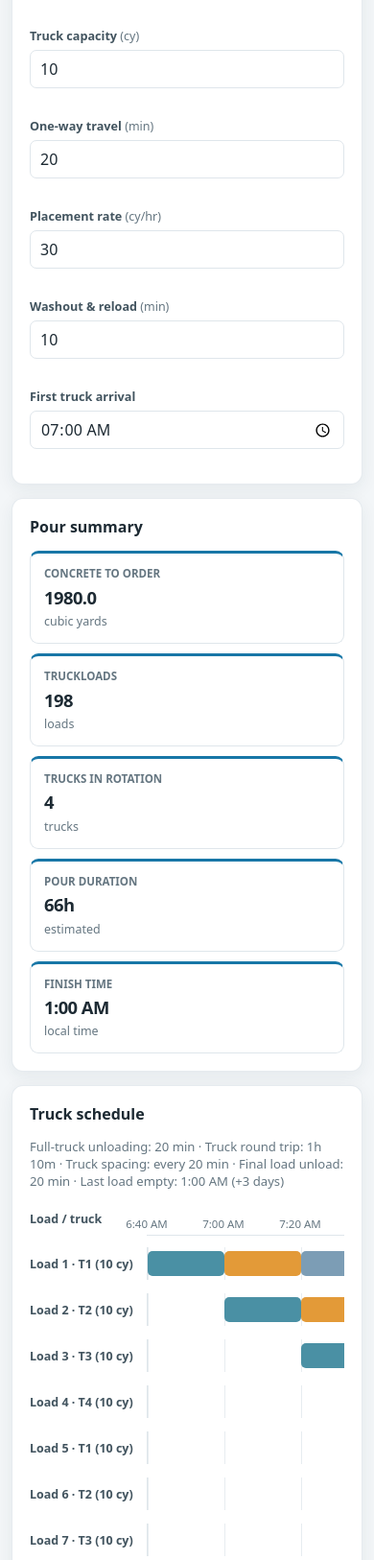
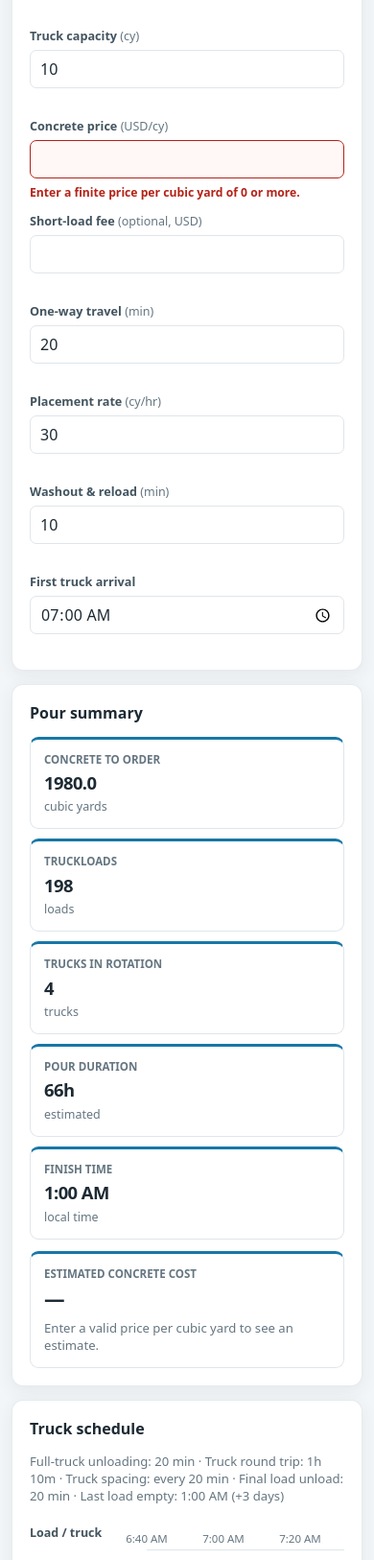
Before and after one commit to OwenAlvord/Concrete-pour-planner, a plain HTML site: page index.html in a window 390 px wide. Shown: the part 996-2622 px from the top of the page at 96% size. Drawn offline with nearby package versions, Linux system fonts and the light colour scheme.

Commit message:
Add Feature 1 - Concrete cost estimator

```diff
--- a/index.html
+++ b/index.html
@@ -252,6 +252,24 @@
       margin-top: 7px;
       color: var(--muted);
       font-size: 0.78rem;
+    }
+
+    .cost-summary-card {
+      display: block;
+      margin-top: 12px;
+    }
+
+    .cost-summary-card .summary-value {
+      font-size: clamp(1.35rem, 2vw, 1.8rem);
+    }
+
+    .cost-breakdown {
+      display: flex;
+      flex-wrap: wrap;
+      gap: 6px 18px;
+      margin-top: 10px;
+      color: var(--muted);
+      font-size: 0.82rem;
     }
 
     .timeline {
@@ -516,6 +534,16 @@
               <span class="field-error" id="capacity-error" aria-live="polite"></span>
             </div>
             <div class="input-field">
+              <label for="price-per-cy">Concrete price <span class="unit">(USD/cy)</span></label>
+              <input id="price-per-cy" type="number" min="0" step="any" inputmode="decimal">
+              <span class="field-error" id="price-per-cy-error" aria-live="polite"></span>
+            </div>
+            <div class="input-field">
+              <label for="short-load-fee">Short-load fee <span class="unit">(optional, USD)</span></label>
+              <input id="short-load-fee" type="number" min="0" step="any" inputmode="decimal">
+              <span class="field-error" id="short-load-fee-error" aria-live="polite"></span>
+            </div>
+            <div class="input-field">
               <label for="travel">One-way travel <span class="unit">(min)</span></label>
               <input id="travel" type="number" value="20" min="0" step="any">
               <span class="field-error" id="travel-error" aria-live="polite"></span>
@@ -571,6 +599,13 @@
               <span class="summary-unit">local time</span>
             </article>
           </div>
+          <article class="summary-card cost-summary-card" aria-live="polite" aria-label="Concrete cost estimate">
+            <span class="summary-label">Estimated concrete cost</span>
+            <strong class="summary-value" id="cost-total-value">—</strong>
+            <div class="cost-breakdown" id="cost-breakdown">
+              <span>Enter a price per cubic yard to see an estimate.</span>
+            </div>
+          </article>
         </div>
       </section>
 
@@ -647,6 +682,8 @@
       const placementInput = document.getElementById('placement');
       const washoutInput = document.getElementById('washout');
       const arrivalInput = document.getElementById('arrival');
+      const pricePerCyInput = document.getElementById('price-per-cy');
+      const shortLoadFeeInput = document.getElementById('short-load-fee');
 
       let mode = 'draw';
       let drawing = false;
@@ -657,6 +694,7 @@
       let completedMarkers = [];
       let typedPolygon = null;
       let currentSlabArea = null;
+      let currentCostCalculation = null;
 
       function setHint(text) {
         hint.textContent = text;
@@ -911,6 +949,67 @@
         document.getElementById('order-box').textContent = 'Correct invalid inputs to generate the order.';
         document.getElementById('copy-order-button').disabled = true;
         document.getElementById('copy-status').textContent = '';
+        document.getElementById('cost-total-value').textContent = '—';
+        document.getElementById('cost-breakdown').textContent = 'Enter valid slab and pour inputs to estimate cost.';
+        currentCostCalculation = null;
+      }
+
+      function formatCurrency(amount) {
+        return new Intl.NumberFormat('en-US', {
+          style: 'currency',
+          currency: 'USD',
+          minimumFractionDigits: 0,
+          maximumFractionDigits: 2
+        }).format(amount);
+      }
+
+      function updateCostEstimate(calculation) {
+        const pricePerCy = validNumber(pricePerCyInput);
+        const feeValue = shortLoadFeeInput.value.trim() === '' ? 0 : validNumber(shortLoadFeeInput);
+        const priceValid = pricePerCy !== null && pricePerCy >= 0;
+        const feeValid = feeValue !== null && feeValue >= 0;
+        const priceError = document.getElementById('price-per-cy-error');
+        const feeError = document.getElementById('short-load-fee-error');
+
+        setFieldError(pricePerCyInput, priceError, priceValid,
+          'Enter a finite price per cubic yard of 0 or more.');
+        setFieldError(shortLoadFeeInput, feeError, feeValid,
+          'Enter a finite fee of 0 or more, or leave it blank.');
+
+        const totalElement = document.getElementById('cost-total-value');
+        const breakdown = document.getElementById('cost-breakdown');
+        if (!priceValid || !feeValid || !calculation) {
+          totalElement.textContent = '—';
+          if (!priceValid) {
+            breakdown.textContent = 'Enter a valid price per cubic yard to see an estimate.';
+          } else if (!feeValid) {
+            breakdown.textContent = 'Correct the short-load fee to see an estimate.';
+          } else {
+            breakdown.textContent = 'Enter valid slab and pour inputs to estimate cost.';
+          }
+          return;
+        }
+
+        const concreteCost = calculation.orderedVolume * pricePerCy;
+        const isShortLoad = calculation.finalLoadSize <
+          calculation.capacity - Math.max(Math.abs(calculation.capacity), Math.abs(calculation.finalLoadSize)) * Number.EPSILON * 4;
+        const applicableFee = isShortLoad ? feeValue : 0;
+        const total = concreteCost + applicableFee;
+        if (!Number.isFinite(concreteCost) || !Number.isFinite(total)) {
+          totalElement.textContent = '—';
+          breakdown.textContent = 'This estimate exceeds the supported numeric range.';
+          return;
+        }
+
+        totalElement.textContent = formatCurrency(total);
+        breakdown.replaceChildren();
+        const concreteLine = document.createElement('span');
+        concreteLine.textContent = `Concrete (${calculation.orderedVolume.toFixed(1)} cy × ${formatCurrency(pricePerCy)}/cy): ${formatCurrency(concreteCost)}`;
+        const feeLine = document.createElement('span');
+        feeLine.textContent = isShortLoad
+          ? `Short-load fee (${calculation.finalLoadSize.toLocaleString('en-US', { maximumFractionDigits: 2 })} cy final load): ${formatCurrency(applicableFee)}`
+          : `Short-load fee: ${formatCurrency(0)} (final load is full)`;
+        breakdown.append(concreteLine, feeLine);
       }
 
       function updateOrderSummary({
@@ -1175,6 +1274,12 @@
         document.getElementById('rotation-value').textContent = String(trucksInRotation);
         document.getElementById('duration-value').textContent = formatDuration(pourDurationMinutes);
         document.getElementById('finish-value').textContent = formatClockTime(finishMinutes);
+        currentCostCalculation = {
+          orderedVolume,
+          capacity,
+          finalLoadSize
+        };
+        updateCostEstimate(currentCostCalculation);
         updateOrderSummary({
           orderedVolume,
           truckloads,
@@ -1290,6 +1395,9 @@
       ].forEach(input => {
         input.addEventListener('input', updateMapAndCalculations);
       });
+      [pricePerCyInput, shortLoadFeeInput].forEach(input => {
+        input.addEventListener('input', () => updateCostEstimate(currentCostCalculation));
+      });
       document.getElementById('copy-order-button').addEventListener('click', copyOrderSummary);
 
       showCompletedPolygon(EXAMPLE_CORNERS.map(([lat, lng]) => L.latLng(lat, lng)));
```
Also changed, not shown: 2 other files.
